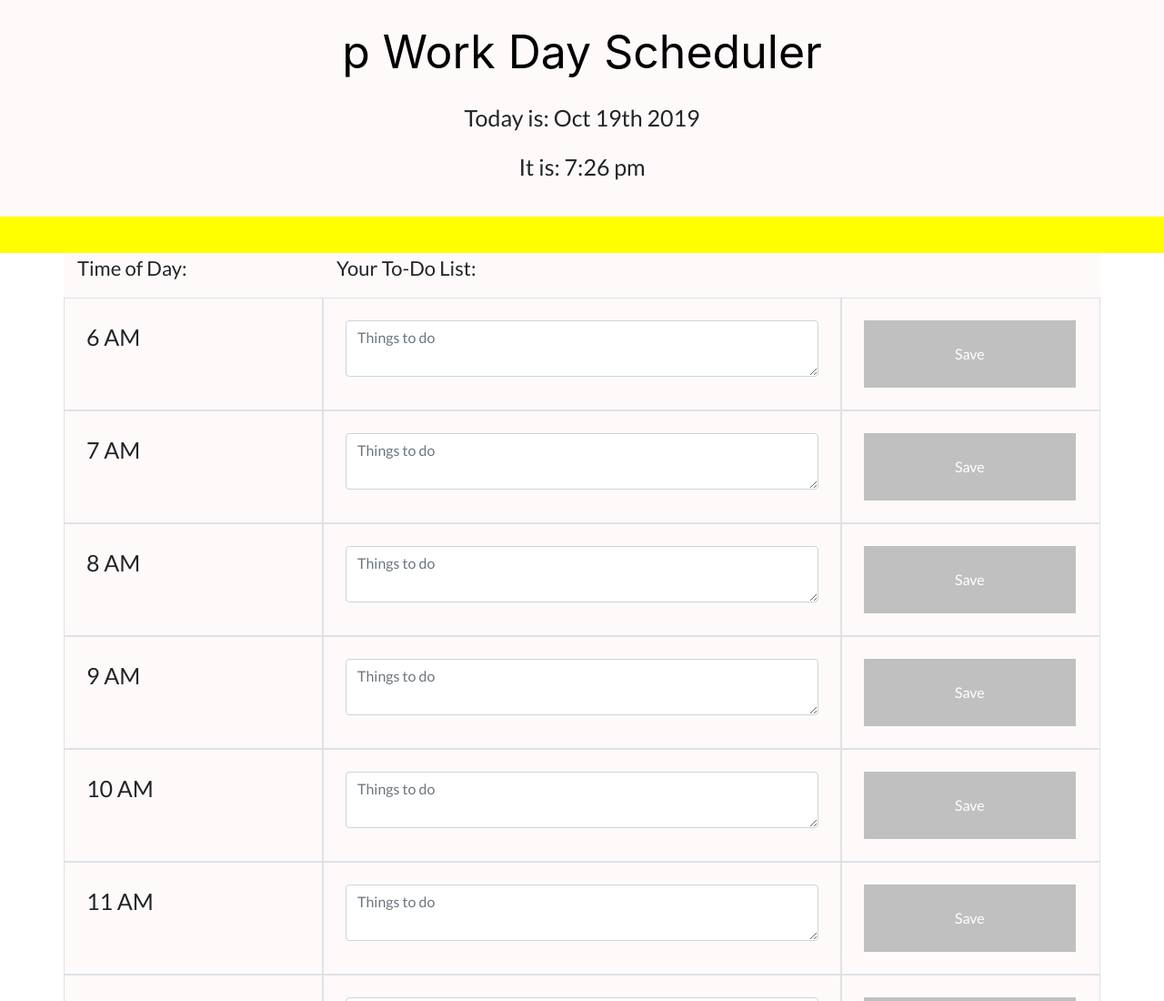
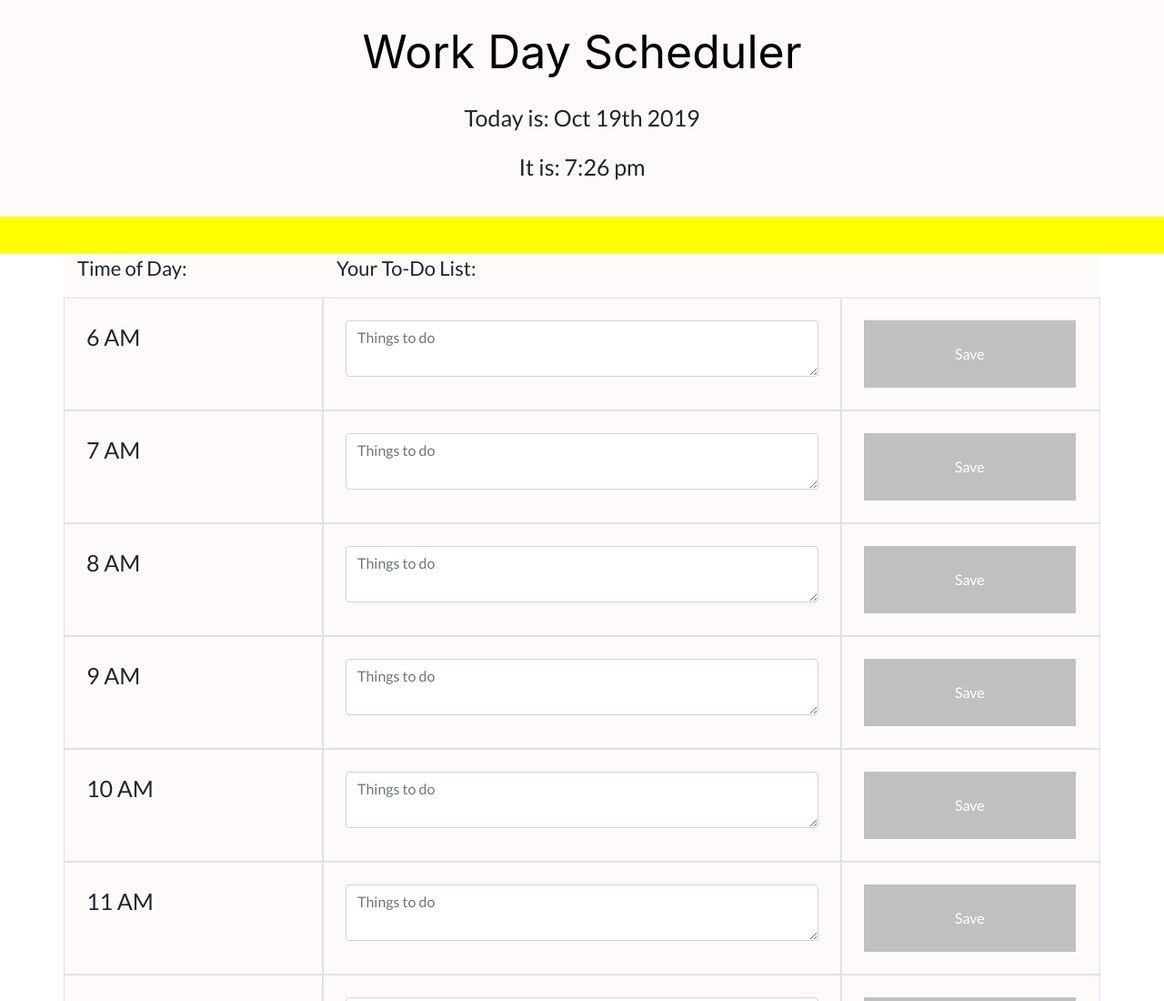
Before and after one commit to KatieMcbride/work-day-scheduler, a plain HTML site: page index.html in a window 1280 px wide. Shown: the top 1100 px of the page at 91% size. Drawn offline with nearby package versions, Linux system fonts and the light colour scheme.

Commit message:
deleted a p

```diff
--- a/index.html
+++ b/index.html
@@ -14,7 +14,7 @@
 </head>
 <body>
     <header id="header" class="header">
-        <p class="header-words">p
+        <p class="header-words">
             Work Day Scheduler
         </p>
         <p class= "date" id="txtDate"></p>
--- a/script.js
+++ b/script.js
@@ -10,6 +10,7 @@ $(document).ready(function(){
     let currentHour = moment().hours();
     console.log(currentHour);
     let inputTime = $('input');
+
 
     for (i=0; i < inputTime.length; i++) {
       let idTime = inputTime[i].id
```
